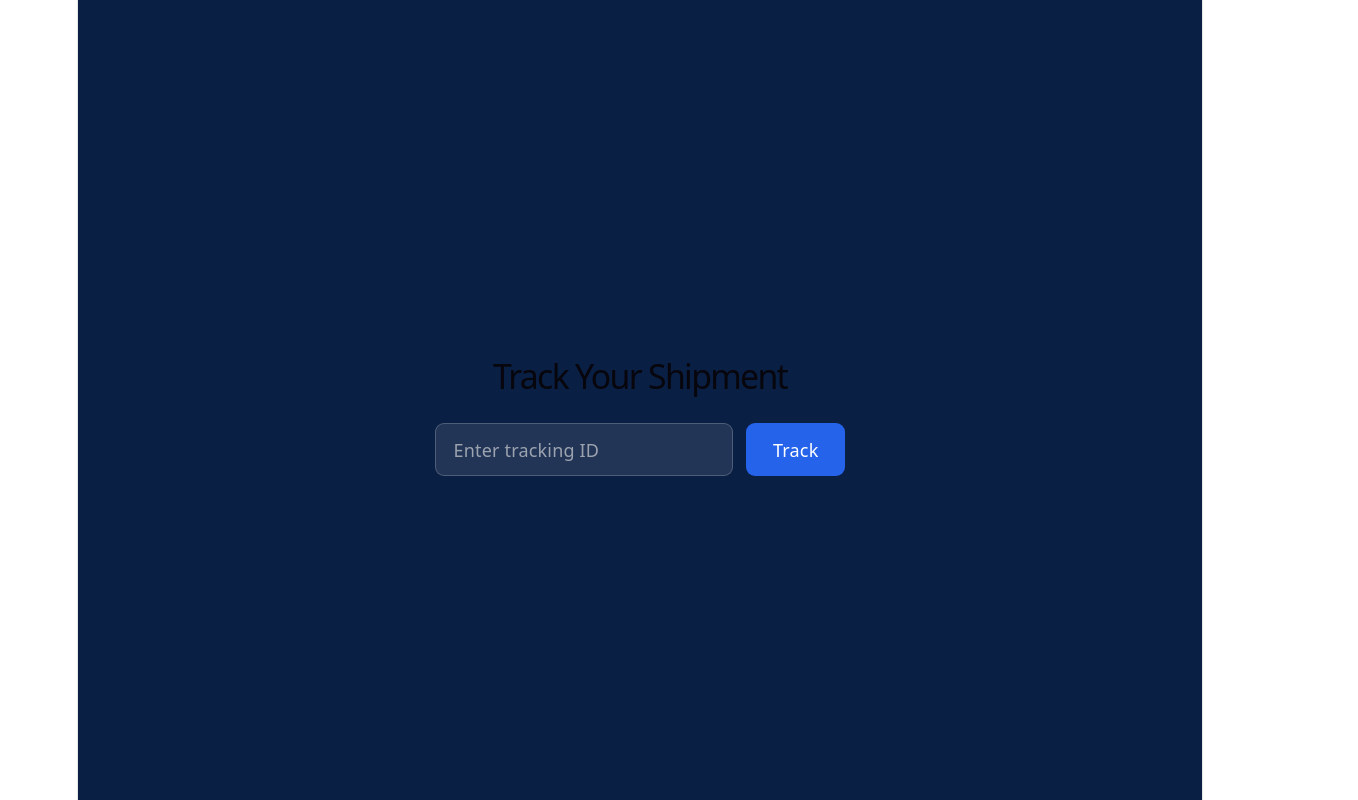
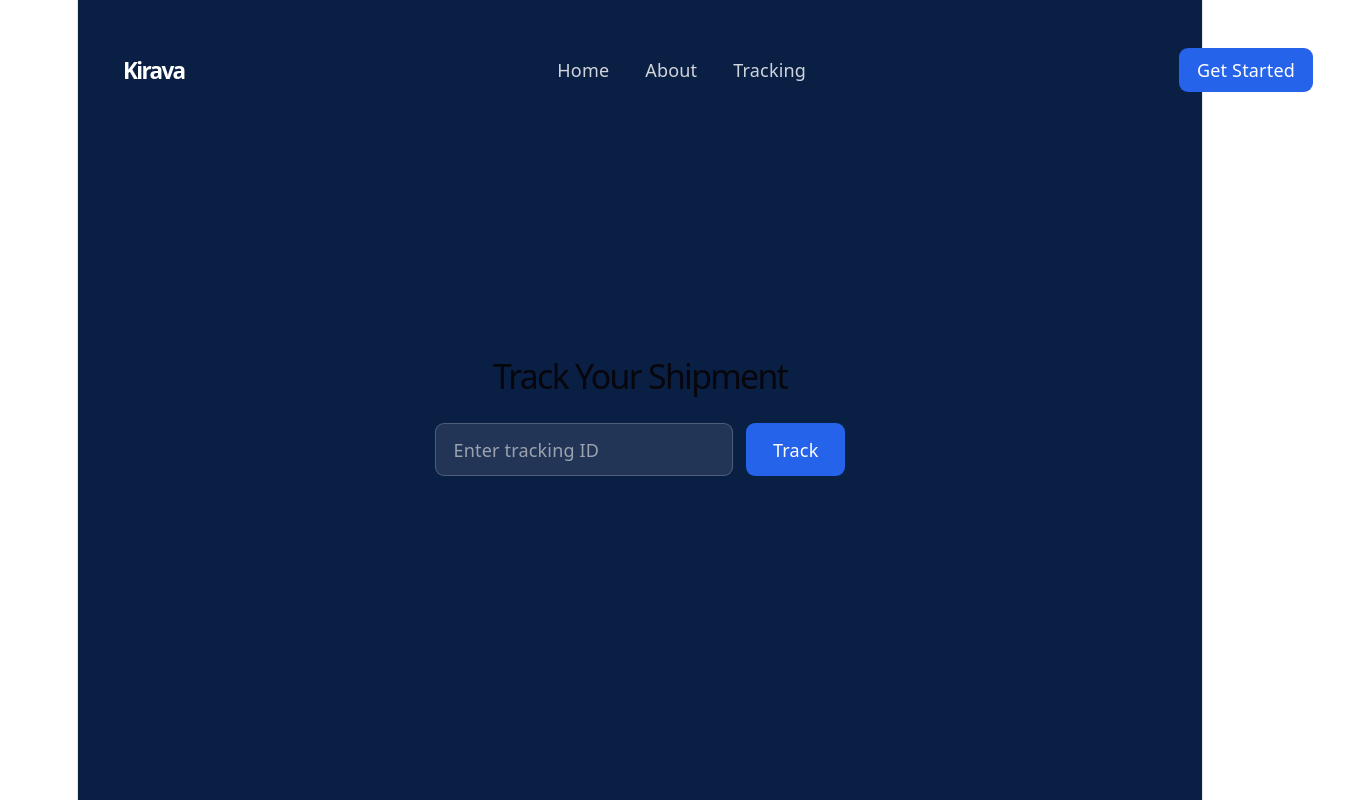
Before and after one commit to mochamadfahmifadillah/kirava-logistics, a React (Vite) app: page /tracking in a window 1280 px wide. Shown: the whole page, 1358 px wide, since content can reach past the window. Built offline with nearby package versions, Linux system fonts and the light colour scheme.

Commit message:
Menambahkan navbar pada bagian tracking

```diff
--- a/src/pages/Tracking.jsx
+++ b/src/pages/Tracking.jsx
@@ -2,13 +2,16 @@ import { useState } from "react";
 import { getTracking } from "../features/tracking/trackingAPI";
 import Input from "../components/ui/Input";
 import Button from "../components/ui/Button";
+import Navbar from "../components/layout/Navbar";
 
 export default function Tracking() {
   const [id, setId] = useState("");
 
   return (
+    <>
+      <Navbar />
+
       <div className="min-h-screen bg-[#0A1F44] text-white flex flex-col items-center justify-center">
-
         <h1 className="text-3xl mb-6">Track Your Shipment</h1>
 
         <div className="flex gap-3">
@@ -21,5 +24,6 @@ export default function Tracking() {
           <Button>Track</Button>
         </div>
       </div>
+    </>
   );
 }
```
Lines whose indentation alone changed are shown as unchanged.
